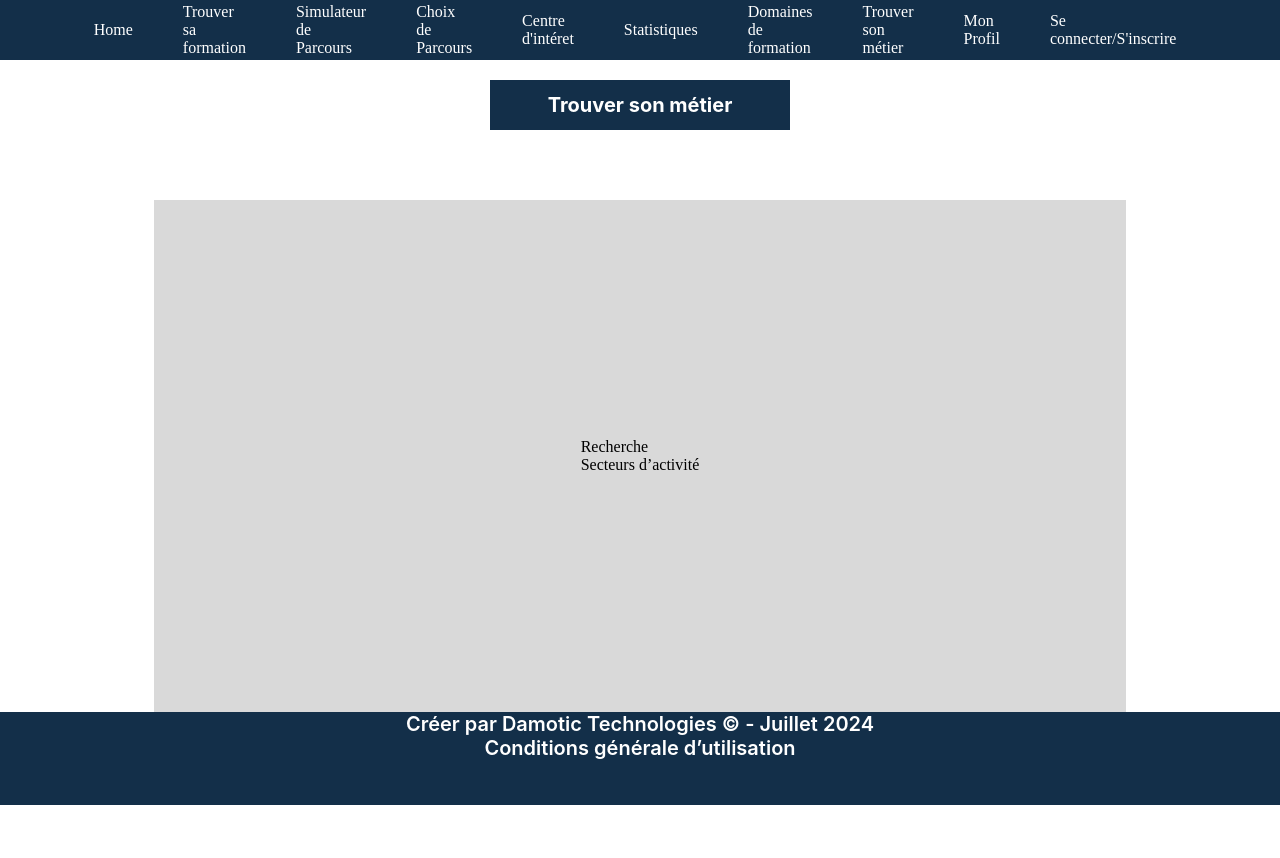
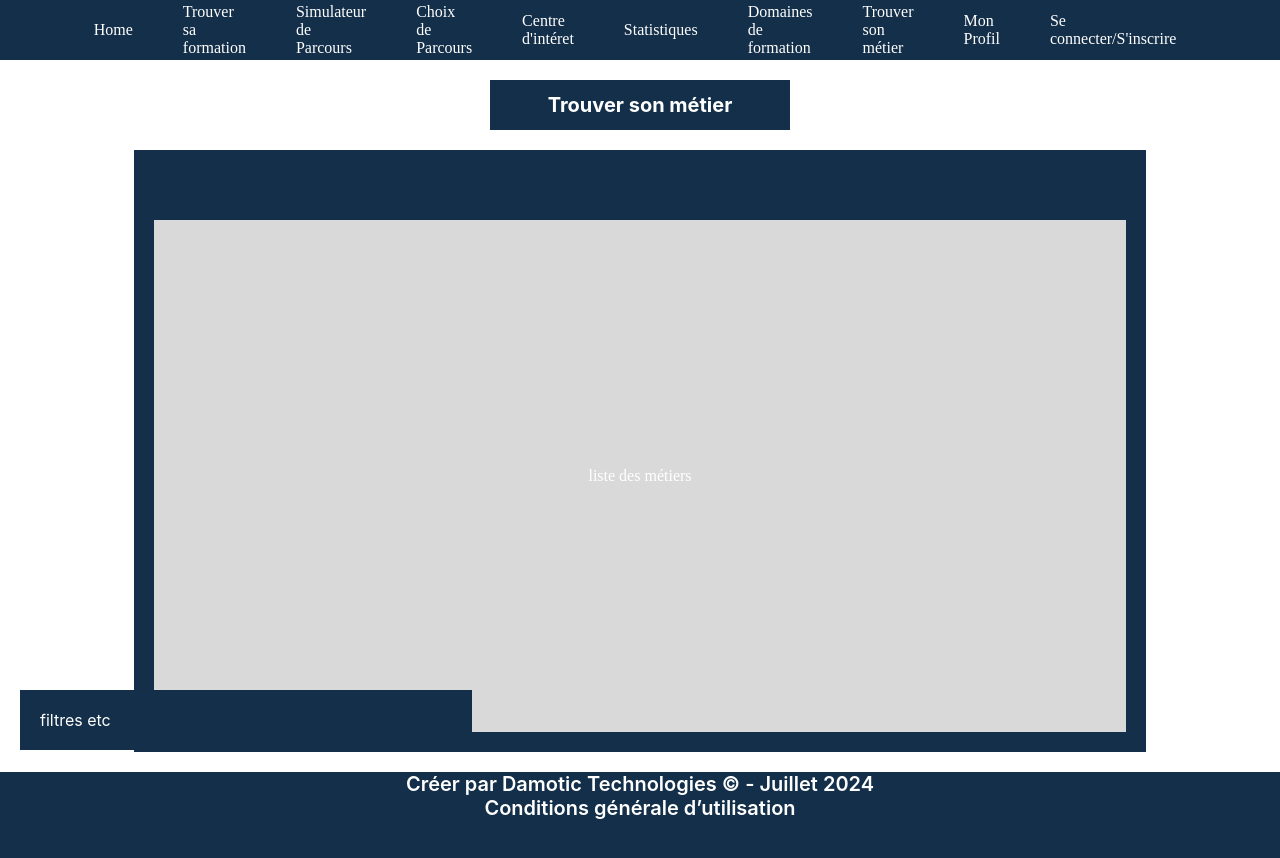
Before and after one commit to StagiairesDAMOTIC/FrontEndPsup, an Angular app: page /trouver-son-metier in a window 1280 px wide. Shown: the top 858 px of the page. Before the commit the page ends 805 px from the top, so only its background shows below. Built offline with nearby package versions, Linux system fonts and the light colour scheme.

Commit message:
trouver sont métier et chances d'admission niveau

```diff
--- a/src/app/chances-admission-niveau/chances-admission-niveau.component.html
+++ b/src/app/chances-admission-niveau/chances-admission-niveau.component.html
@@ -97,7 +97,9 @@
 
   <div class="sidebar-left">
     <div class="sidebar-title">Filtres</div>
-    <div class="filters-section"></div>
+    <div class="filters-section">
+      <!-- mettre les filtres -->
+    </div>
   </div>
   <div class="results-section">
     <div class="results-title">RESULTATS</div>
@@ -105,6 +107,7 @@
       <div class="result-type">Type de formation</div>
       <div class="result-access">Mon taux d’accès (%)</div>
       <div class="result-average">Moyenne des admis</div>
+      <!-- mettre la liste de résultats -->
     </div>
   </div>
 </div>
--- a/src/app/trouver-son-metier/trouver-son-metier.component.css
+++ /dev/null
@@ -1,45 +0,0 @@
-.main-content {
-  width: 1440px;
-  height: 833px;
-  display: flex;
-}
-
-.left-panel {
-  width: 509px;
-  background: var(--bleu-damotic);
-  color: white;
-  display: flex;
-  flex-direction: column;
-  padding: 20px;
-}
-
-.right-panel {
-  width: 931px;
-  background: #d9d9d9;
-}
-
-.tab-menu {
-  display: flex;
-  margin-bottom: 20px;
-}
-
-.tab-item {
-  width: 50%;
-  padding: 10px 0;
-  text-align: center;
-  background: #b9b9b9;
-  color: black;
-  font-size: 20px;
-  font-weight: 700;
-  cursor: pointer;
-}
-
-.tab-item.active {
-  background: #d9d9d9;
-}
-
-.list-section {
-  background: white;
-  border: 1px solid black;
-  padding: 10px;
-}
--- a/src/app/trouver-son-metier/trouver-son-metier.component.html
+++ b/src/app/trouver-son-metier/trouver-son-metier.component.html
@@ -1,13 +1,13 @@
 <div class="title">Trouver son métier</div>
 <div class="container">
-  <div class="content">
-    <div class="left-panel">
-      <div class="tab-menu">
-        <div class="tab-item active">Recherche</div>
-        <div class="tab-item">Secteurs d’activité</div>
-      </div>
-      <div class="list-section"></div>
-      <div class="right-panel"></div>
+  <div class="sidebar-left">
+      <!--  mettre les 2 onglets recherche et secteurs d'activité -->
+      filtres etc
+  </div>
+  <div class="results-section">
+    <div class="content">
+        <!-- liste résultats de la recherche de métier -->
+        liste des métiers
     </div>
   </div>
 </div>
```
